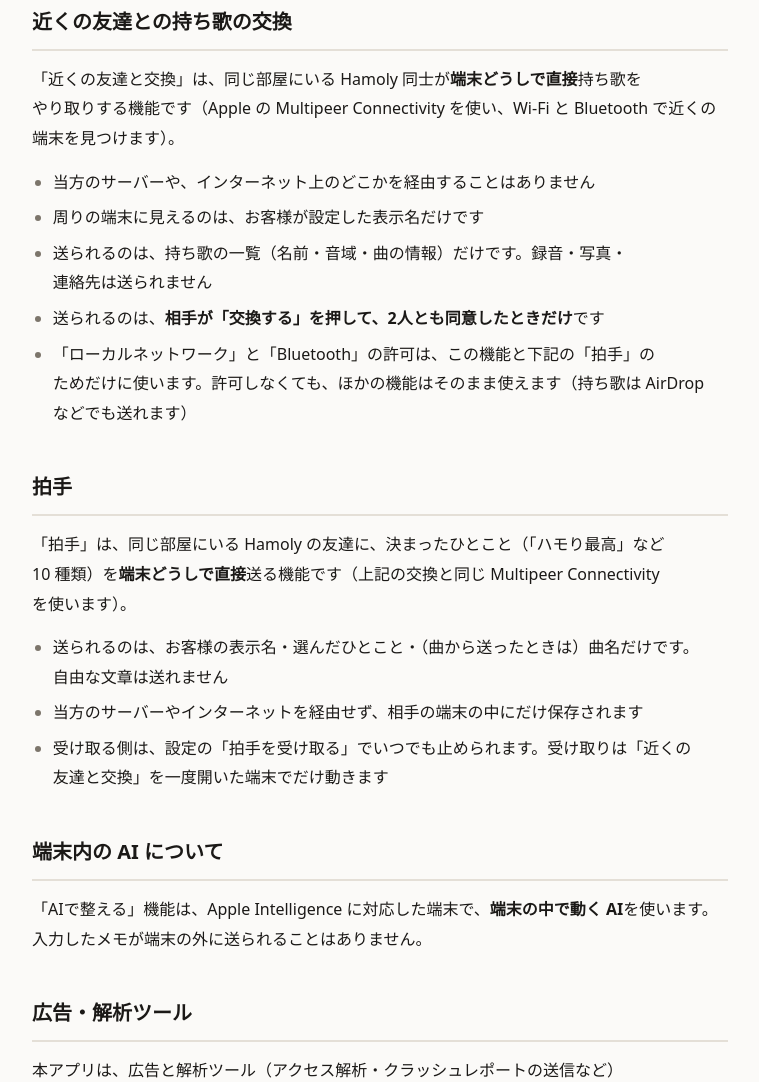
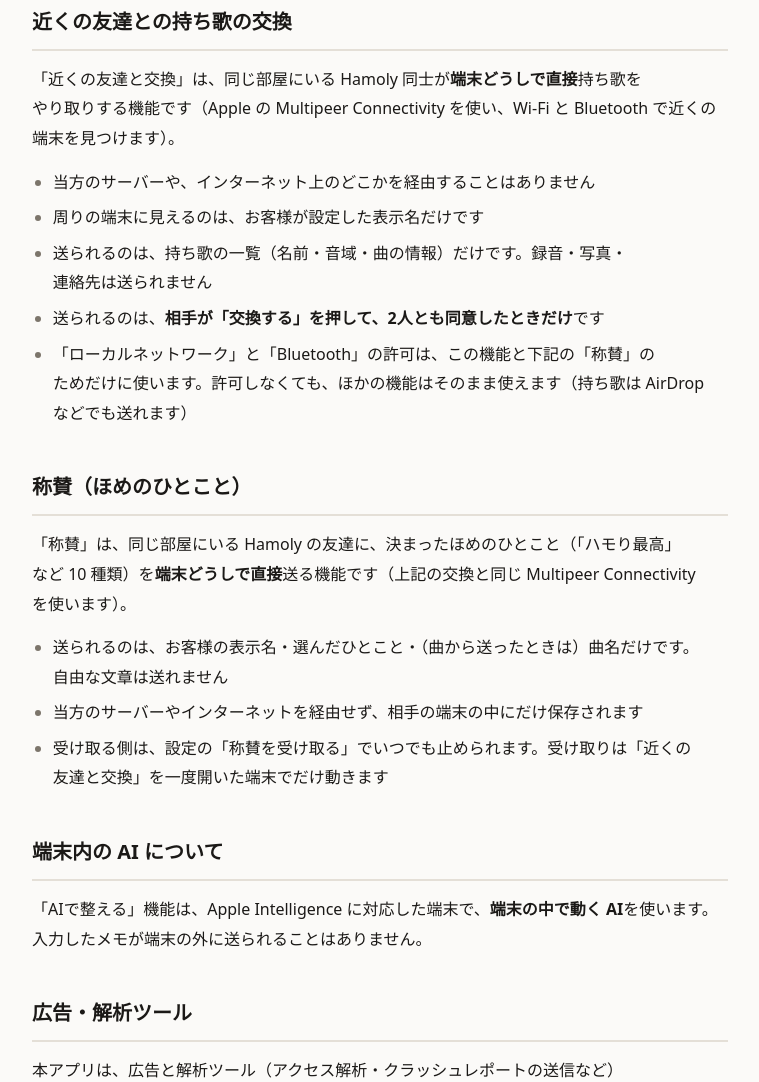
Before and after one commit to kadotatan/kadotatan.github.io, a plain HTML site: page privacy-hamoly.html in a window 1280 px wide. Shown: the part 1303-2385 px from the top of the page, without its empty margins (260-1019 px from the left). Drawn offline with Linux system fonts and the light colour scheme.

Commit message:
Hamoly プライバシーポリシー: 「拍手」→「称賛（ほめのひとこと）」（改定日 2026年11月8日）
Co-Authored-By: Claude Fable 5.1 <noreply@anthropic.com>

```diff
--- a/privacy-hamoly.html
+++ b/privacy-hamoly.html
@@ -21,7 +21,7 @@
 
   <section>
     <h1 class="mincho">プライバシーポリシー — Hamoly</h1>
-    <p class="meta">制定日: 2026年8月30日 ／ 改定日: 2026年11月7日</p>
+    <p class="meta">制定日: 2026年8月30日 ／ 改定日: 2026年11月8日</p>
   </section>
 
   <section>
@@ -64,17 +64,17 @@
       <li>周りの端末に見えるのは、お客様が設定した表示名だけです</li>
       <li>送られるのは、持ち歌の一覧（名前・音域・曲の情報）だけです。録音・写真・連絡先は送られません</li>
       <li>送られるのは、<strong>相手が「交換する」を押して、2人とも同意したときだけ</strong>です</li>
-      <li>「ローカルネットワーク」と「Bluetooth」の許可は、この機能と下記の「拍手」のためだけに使います。許可しなくても、ほかの機能はそのまま使えます（持ち歌は AirDrop などでも送れます）</li>
+      <li>「ローカルネットワーク」と「Bluetooth」の許可は、この機能と下記の「称賛」のためだけに使います。許可しなくても、ほかの機能はそのまま使えます（持ち歌は AirDrop などでも送れます）</li>
     </ul>
   </section>
 
   <section>
-    <h2>拍手</h2>
-    <p>「拍手」は、同じ部屋にいる Hamoly の友達に、決まったひとこと（「ハモり最高」など 10 種類）を<strong>端末どうしで直接</strong>送る機能です（上記の交換と同じ Multipeer Connectivity を使います）。</p>
+    <h2>称賛（ほめのひとこと）</h2>
+    <p>「称賛」は、同じ部屋にいる Hamoly の友達に、決まったほめのひとこと（「ハモり最高」など 10 種類）を<strong>端末どうしで直接</strong>送る機能です（上記の交換と同じ Multipeer Connectivity を使います）。</p>
     <ul>
       <li>送られるのは、お客様の表示名・選んだひとこと・（曲から送ったときは）曲名だけです。自由な文章は送れません</li>
       <li>当方のサーバーやインターネットを経由せず、相手の端末の中にだけ保存されます</li>
-      <li>受け取る側は、設定の「拍手を受け取る」でいつでも止められます。受け取りは「近くの友達と交換」を一度開いた端末でだけ動きます</li>
+      <li>受け取る側は、設定の「称賛を受け取る」でいつでも止められます。受け取りは「近くの友達と交換」を一度開いた端末でだけ動きます</li>
     </ul>
   </section>
 
```
